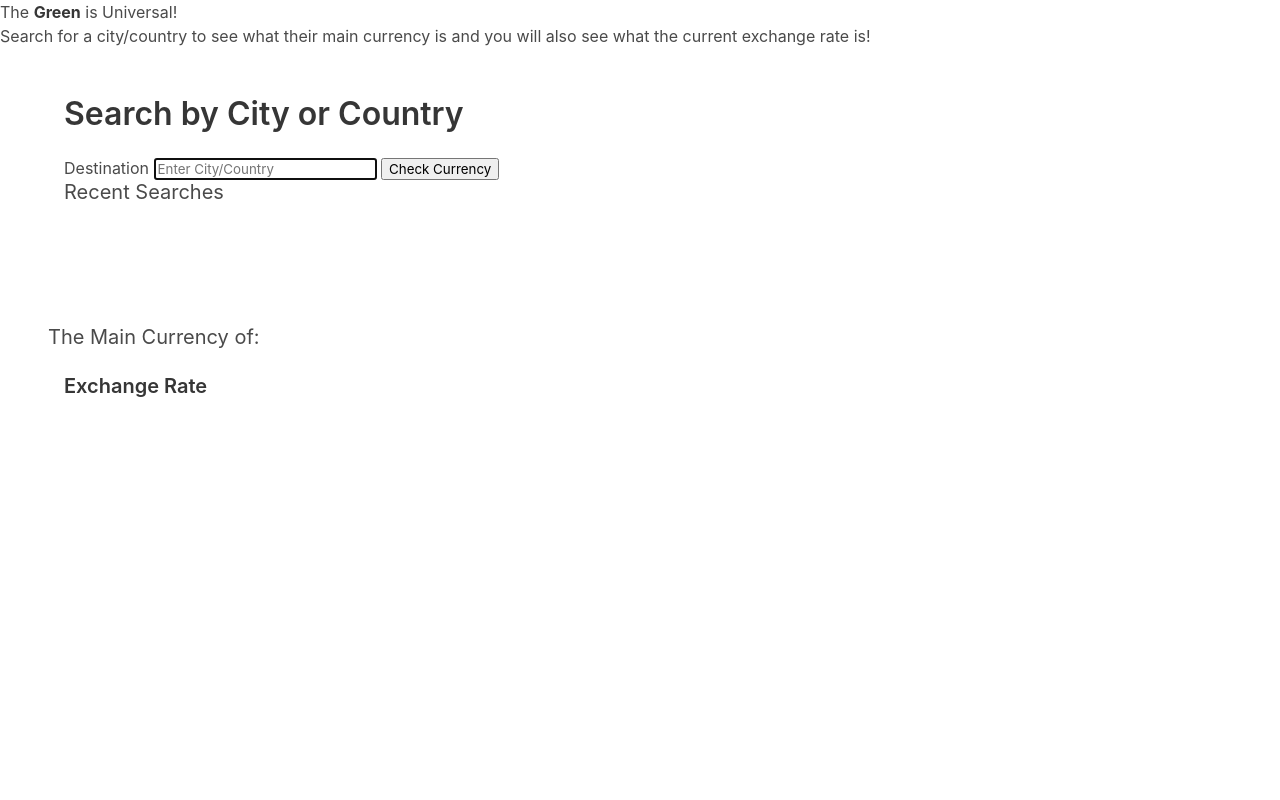
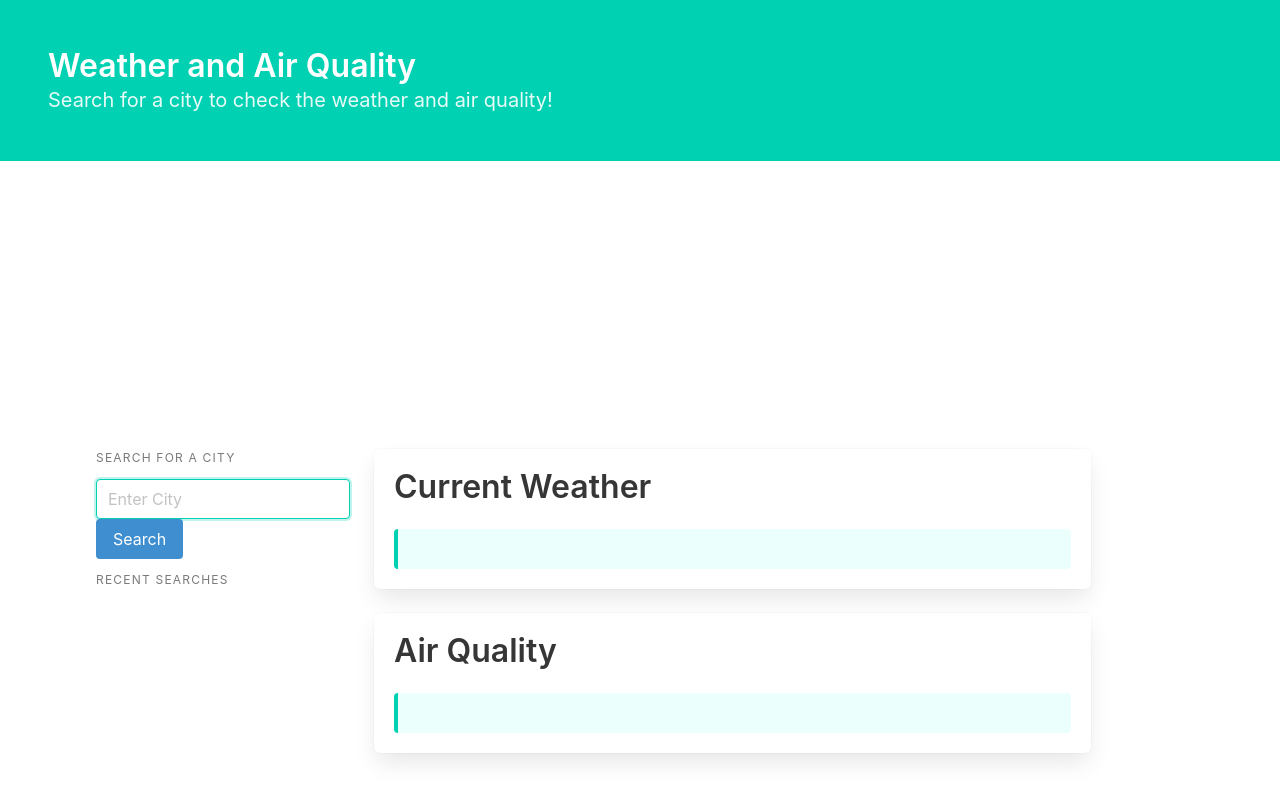
Before and after one commit to jennykeene/project-team, a plain HTML site: page index.html in a window 1280 px wide. Drawn offline with nearby package versions, Linux system fonts and the light colour scheme; no server answers.

Commit message:
html markup done with Bulma

```diff
--- a/assets/js/script.js
+++ b/assets/js/script.js
@@ -0,0 +1,41 @@
+//VARIABLES:
+
+
+//Covid Cases API
+testURL = "https://covid-api.mmediagroup.fr/v1/cases?country=Germany";
+
+fetch(testURL)
+.then(response => {
+    if (response.ok) {
+        console.log(response);
+        response.json().then((data) => {
+            console.log(data);
+        })
+    }
+});
+
+
+
+//============FETCH OPEN WEATHER API DATA ===============
+function getOpenWeather () {
+    let weatherURL = "http://api.openweathermap.org/data/2.5/weather?q=";
+
+}
+
+var myHeaders = new Headers();
+myHeaders.append("Authorization", "Basic ZTdlNjRlNGE4MjUxZjI3OWMyZmU2NWZlYjZkYTJhNTI6YmM4Y2E5ODBkMDliN2Y3ZjgwOTc5MjgzOTAyNzFkYzk=");
+
+var raw = "";
+
+var requestOptions = {
+  method: 'GET',
+  headers: myHeaders,
+  body: raw,
+  redirect: 'follow'
+};
+
+let newURL = "https://api.roadgoat.com/api/v2/destinations/auto_complete?q=chicago"
+fetch(newURL, requestOptions)
+  .then(response => response.text())
+  .then(result => console.log(result))
+  .catch(error => console.log('error', error));
--- a/index.html
+++ b/index.html
@@ -9,44 +9,71 @@
   </head>
 
   <body>
-    <header class="hero">
-      <h1 class="header-title">The <strong>Green</strong> is Universal!</h1>
-      <p>Search for a city/country to see what their main currency is and you will also see what the current exchange rate is!</p>
-    </header>
-
-  <main>
-    <section class="section">
-      <div class="container">
-        <h3 class="title">Search by City or Country</h3>
-        <form>
-          <label for="destination">Destination</label>
-          <input placeholder="Enter City/Country" name="destination" id="destination" type="text" autofocus="true" class="form-input" />
-          <button type="submit" class="btn">Check Currency</button>
-        </form>
-      </div>
-      <div class="container">
-        <h3 class="subtitle">Recent Searches</h3>
-        <form id="history">
-          <!-- Prior Searches Will Populate here dynamically-->
-        </form>
+    <section class="hero is-primary">
+      <div class="hero-body">
+        <p class="title">Weather and Air Quality</p>
+        <p class="subtitle ">Search for a city to check the weather and air quality!</p>
       </div>
     </section>
-    <!-- This section container will be shifted to the right of the screen -->
-    <section class="section">
-      <h3 class="subtitle">The Main Currency of: <span id="currency-search-result"></span></h3>
+
+    <section class="section is-large">
+      <!-- simple container to center content horizontally -->
       <div class="container">
-        <!-- This is where the city/countries currency data will be displayed -->
+        <div class="columns">
+
+
+          <!-- left side of screen main tile -->
+          <div class="column is-3 is-outlined">
+            <aside class="medium menu">
+              <p class="menu-label">Search for a City</p>
+              <ul class="menu-list">
+                <li class="is-active">
+                  <input class="input is-primary is-normal" placeholder="Enter City" name="destination" id="cityInput" type="text" autofocus="true"  />
+
+                </li>
+                <li class="is-active">
+                  <button class="button is-info is-normal" type="submit" id="searchBtn">Search</button>
+                </li>
+              </ul>
+
+              <p class="menu-label">Recent Searches</p>
+              <ul class="menu-list">
+                <!-- search history inserts here -->
+              </ul>
+            </aside>
+          </div>
+
+          <!-- This section container will be shifted to the right of the screen -->
+          <div class="column is-8 is-outlined">
+            <div class="content is-large">
+
+              <div class="box">
+                <h3 class="title is-3">Current Weather</h3>
+                <article class="message is-primary" id="currentWeather">
+                  <div class="message-body">
+                      <!-- insert weather data here -->
+                  </div>
+                </article>
+              </div>
+
+              <div class="box">
+                <h3 class="title is-3">Air Quality</h3>
+                <article class="message is-primary" id="currentWeather">
+                  <div class="message-body">
+                      <!-- insert air quality data here -->
+                  </div>
+                </article>
+              </div>
+
+            </div>
+          </div>
+        </div>
 
       </div>
-      <div class="container" id="exchange-info">
-        <h3 class="subtitle"><strong>Exchange Rate</strong></h3>
-        <div class="container" id="exchange-contianer">
-          <!-- This is where the exchange rate information will dynamically populate -->
-        </div>
-      </div>
     </section>
-  </main>
 
+
+  <script src="https://code.jquery.com/jquery-3.4.1.min.js"></script>
   <script src="./assets/js/script.js"></script>
 </body>
 
```
